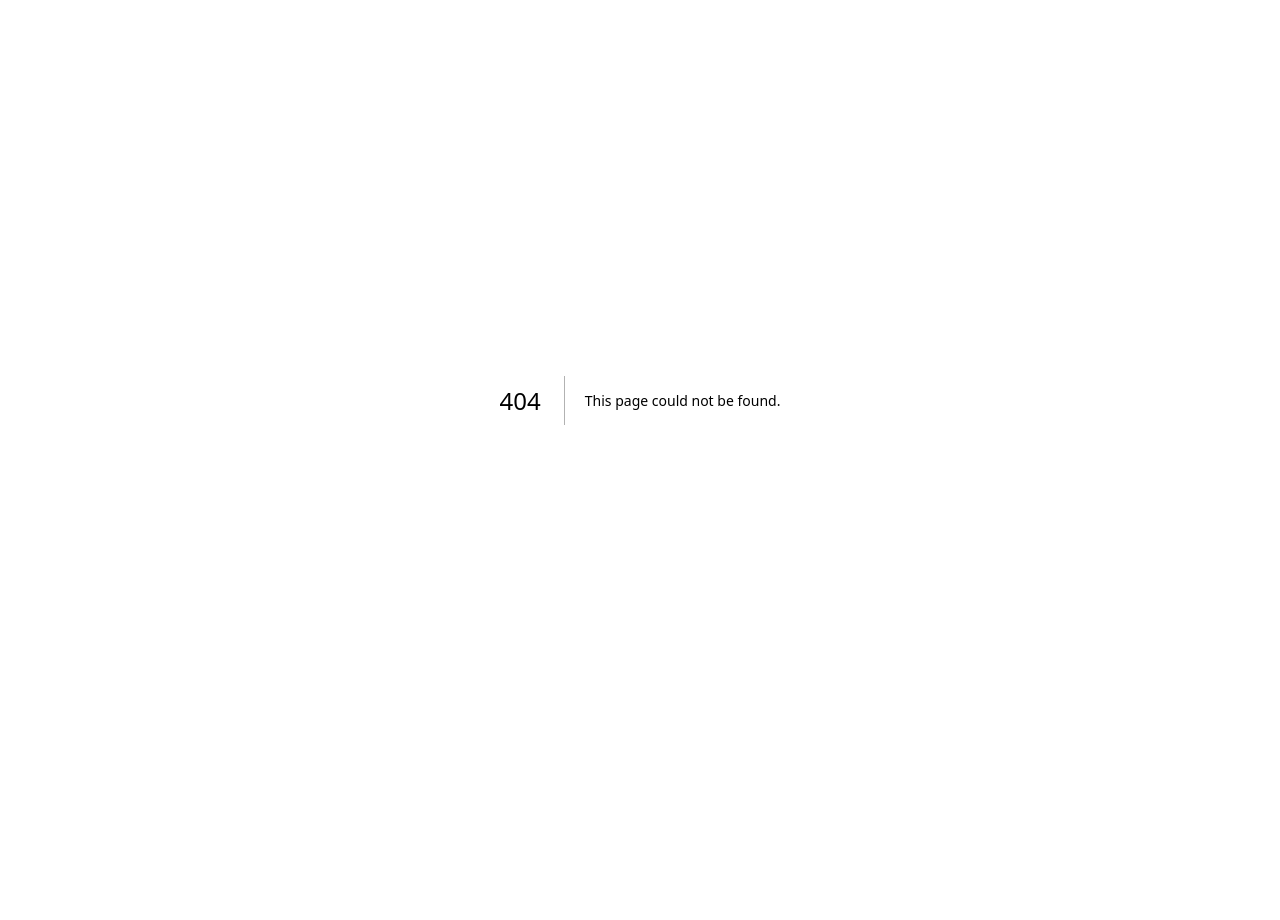
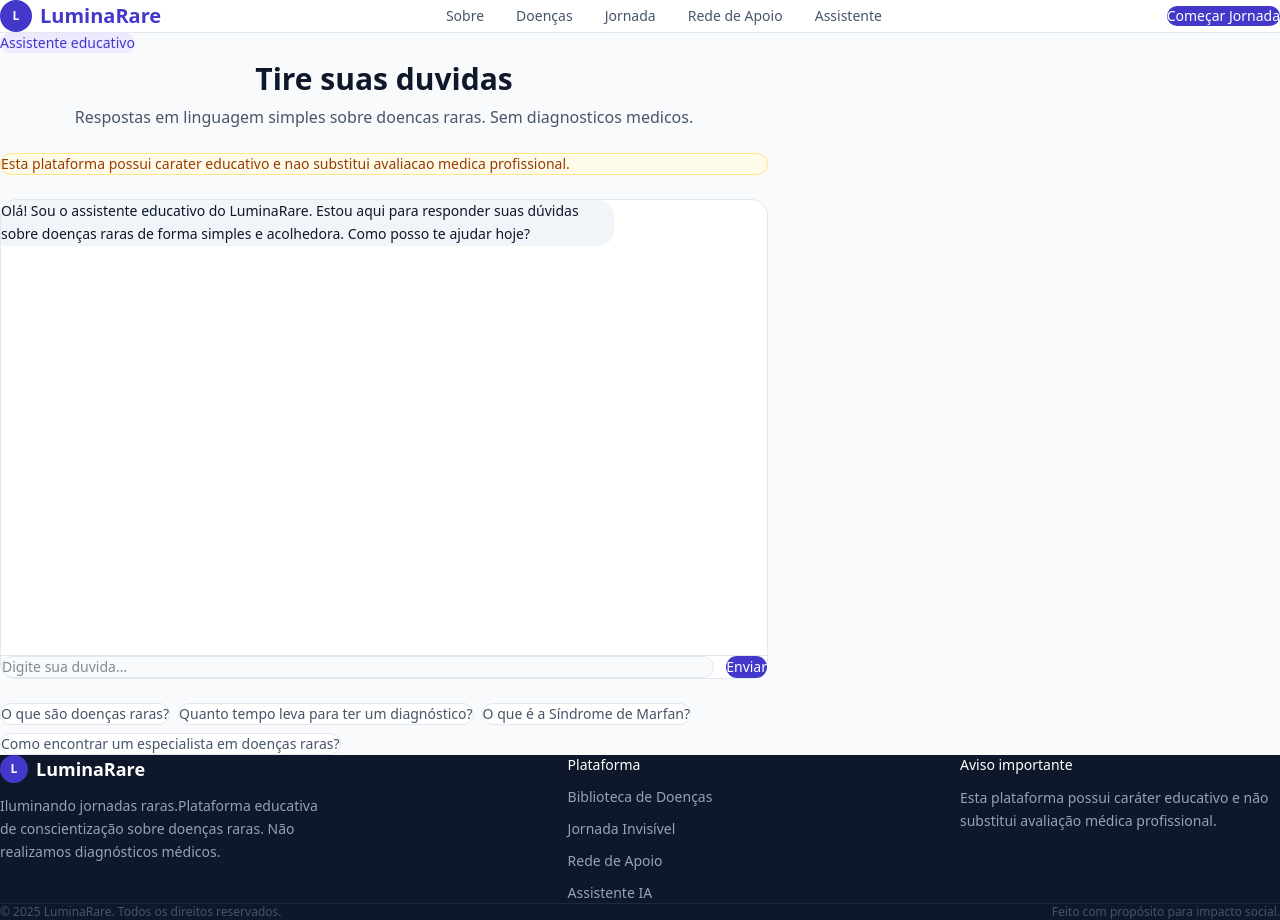
Before and after one commit to Gisele-Santana98/luminarare, a Next.js app: page /chatbot in a window 1280 px wide. Before the commit this address had no page. Before the commit the page ends 800 px from the top, so only its background shows below. Built offline with nearby package versions, Linux system fonts and the light colour scheme.

Commit message:
feat: adiciona chatbot educativo com integracao Gemini AI

```diff
--- /dev/null
+++ b/app/api/chat/route.ts
@@ -0,0 +1,60 @@
+import { GoogleGenerativeAI } from "@google/generative-ai"
+import { NextRequest, NextResponse } from "next/server"
+
+const genAI = new GoogleGenerativeAI(process.env.GEMINI_API_KEY || "")
+
+const instrucao = `Você é o assistente educativo do LuminaRare, uma plataforma brasileira de conscientização sobre doenças raras.
+
+Suas regras:
+- Responda SEMPRE em português brasileiro
+- Use linguagem simples, acolhedora e humana
+- NUNCA realize diagnósticos médicos
+- NUNCA sugira medicamentos ou tratamentos específicos
+- Sempre oriente o usuário a buscar um médico especialista
+- Foque em educação, conscientização e acolhimento
+- Ao falar sobre sintomas, sempre inclua: "Lembre-se: esta plataforma tem caráter educativo e não substitui avaliação médica profissional."
+
+Você pode falar sobre:
+- O que são doenças raras
+- Como funciona o processo diagnóstico
+- Doenças raras específicas de forma educativa
+- Como encontrar apoio e centros especializados
+- Direitos dos pacientes com doenças raras no Brasil`
+
+export async function POST(req: NextRequest) {
+  try {
+    const { mensagem, historico } = await req.json()
+
+    const model = genAI.getGenerativeModel({
+      model: "gemini-2.0-flash",
+      systemInstruction: instrucao,
+    })
+
+    const historicoFiltrado = (historico || []).filter(
+      (m: { role: string }) => m.role === "user" || m.role === "model"
+    ).filter((_: unknown, i: number, arr: unknown[]) => i < arr.length)
+
+    const primeiroUser = historicoFiltrado.findIndex(
+      (m: { role: string }) => m.role === "user"
+    )
+
+    const historicoValido = primeiroUser >= 0
+      ? historicoFiltrado.slice(primeiroUser)
+      : []
+
+    const chat = model.startChat({
+      history: historicoValido,
+    })
+
+    const result = await chat.sendMessage(mensagem)
+    const resposta = result.response.text()
+
+    return NextResponse.json({ resposta })
+  } catch (error) {
+    console.error("Erro na API do Gemini:", error)
+    return NextResponse.json(
+      { erro: "Erro ao processar sua mensagem. Tente novamente." },
+      { status: 500 }
+    )
+  }
+}
--- /dev/null
+++ b/app/chatbot/page.tsx
@@ -0,0 +1,170 @@
+"use client"
+
+import { useState, useRef, useEffect } from "react"
+import Header from "@/components/layout/Header"
+import Footer from "@/components/layout/Footer"
+
+type Mensagem = {
+  role: "user" | "assistant"
+  content: string
+}
+
+const sugestoes = [
+  "O que são doenças raras?",
+  "Quanto tempo leva para ter um diagnóstico?",
+  "O que é a Síndrome de Marfan?",
+  "Como encontrar um especialista em doenças raras?",
+]
+
+export default function ChatbotPage() {
+  const [mensagens, setMensagens] = useState<Mensagem[]>([
+    {
+      role: "assistant",
+      content: "Olá! Sou o assistente educativo do LuminaRare. Estou aqui para responder suas dúvidas sobre doenças raras de forma simples e acolhedora. Como posso te ajudar hoje?",
+    },
+  ])
+  const [input, setInput] = useState("")
+  const [carregando, setCarregando] = useState(false)
+  const fimRef = useRef<HTMLDivElement>(null)
+
+  useEffect(() => {
+    fimRef.current?.scrollIntoView({ behavior: "smooth" })
+  }, [mensagens])
+
+  async function enviar(texto?: string) {
+    const mensagem = texto || input
+    if (!mensagem.trim() || carregando) return
+
+    const novasMensagens: Mensagem[] = [
+      ...mensagens,
+      { role: "user", content: mensagem },
+    ]
+    setMensagens(novasMensagens)
+    setInput("")
+    setCarregando(true)
+
+    try {
+      const historico = mensagens.map((m) => ({
+        role: m.role === "user" ? "user" : "model",
+        parts: [{ text: m.content }],
+      }))
+
+      const res = await fetch("/api/chat", {
+        method: "POST",
+        headers: { "Content-Type": "application/json" },
+        body: JSON.stringify({ mensagem, historico }),
+      })
+
+      const data = await res.json()
+
+      setMensagens([
+        ...novasMensagens,
+        {
+          role: "assistant",
+          content: data.resposta || data.erro || "Erro ao obter resposta.",
+        },
+      ])
+    } catch {
+      setMensagens([
+        ...novasMensagens,
+        {
+          role: "assistant",
+          content: "Desculpe, ocorreu um erro. Tente novamente.",
+        },
+      ])
+    } finally {
+      setCarregando(false)
+    }
+  }
+
+  return (
+    <div>
+      <main className="min-h-screen bg-[#F8FAFC]">
+        <Header />
+
+        <section className="py-12 px-6">
+          <div className="max-w-3xl mx-auto flex flex-col gap-6">
+
+            <div className="text-center flex flex-col gap-2">
+              <span className="bg-[#EDE9FE] text-[#4338CA] text-sm font-medium px-4 py-1 rounded-full w-fit mx-auto">
+                Assistente educativo
+              </span>
+              <h1 className="text-3xl font-bold text-[#0F172A]">
+                Tire suas duvidas
+              </h1>
+              <p className="text-[#475569]">
+                Respostas em linguagem simples sobre doencas raras. Sem diagnosticos medicos.
+              </p>
+            </div>
+
+            <div className="bg-amber-50 border border-amber-200 rounded-2xl px-5 py-4 text-amber-800 text-sm">
+              Esta plataforma possui carater educativo e nao substitui avaliacao medica profissional.
+            </div>
+
+            <div className="bg-white rounded-2xl border border-[#E2E8F0] flex flex-col" style={{ height: "480px" }}>
+              <div className="flex-1 overflow-y-auto p-6 flex flex-col gap-4">
+                {mensagens.map((msg, i) => (
+                  <div
+                    key={i}
+                    className={`flex ${msg.role === "user" ? "justify-end" : "justify-start"}`}
+                  >
+                    <div
+                      className={`max-w-[80%] rounded-2xl px-4 py-3 text-sm leading-relaxed ${
+                        msg.role === "user"
+                          ? "bg-[#4338CA] text-white rounded-br-sm"
+                          : "bg-[#F1F5F9] text-[#0F172A] rounded-bl-sm"
+                      }`}
+                    >
+                      {msg.content}
+                    </div>
+                  </div>
+                ))}
+                {carregando && (
+                  <div className="flex justify-start">
+                    <div className="bg-[#F1F5F9] rounded-2xl rounded-bl-sm px-4 py-3 text-sm text-[#475569]">
+                      Digitando...
+                    </div>
+                  </div>
+                )}
+                <div ref={fimRef} />
+              </div>
+
+              <div className="border-t border-[#E2E8F0] p-4 flex gap-3">
+                <input
+                  type="text"
+                  value={input}
+                  onChange={(e) => setInput(e.target.value)}
+                  onKeyDown={(e) => e.key === "Enter" && enviar()}
+                  placeholder="Digite sua duvida..."
+                  className="flex-1 border border-[#E2E8F0] rounded-xl px-4 py-2 text-sm text-[#0F172A] bg-[#F8FAFC] focus:outline-none focus:border-[#4338CA]"
+                />
+                <button
+                  onClick={() => enviar()}
+                  disabled={carregando}
+                  className="bg-[#4338CA] text-white px-5 py-2 rounded-xl text-sm font-medium hover:bg-[#3730A3] transition-colors disabled:opacity-50"
+                >
+                  Enviar
+                </button>
+              </div>
+            </div>
+
+            <div className="flex flex-wrap gap-2">
+              {sugestoes.map((s) => (
+                <button
+                  key={s}
+                  onClick={() => enviar(s)}
+                  className="bg-white border border-[#E2E8F0] text-[#475569] text-sm px-4 py-2 rounded-full hover:border-[#4338CA] hover:text-[#4338CA] transition-colors"
+                >
+                  {s}
+                </button>
+              ))}
+            </div>
+
+          </div>
+        </section>
+
+        <Footer />
+      </main>
+    </div>
+  )
+}
--- a/package.json
+++ b/package.json
@@ -9,6 +9,7 @@
     "lint": "eslint"
   },
   "dependencies": {
+    "@google/generative-ai": "^0.24.1",
     "leaflet": "^1.9.4",
     "next": "16.2.9",
     "react": "19.2.4",
```
Also changed, not shown: 1 other file (tests, documents, lock files or other folders).
